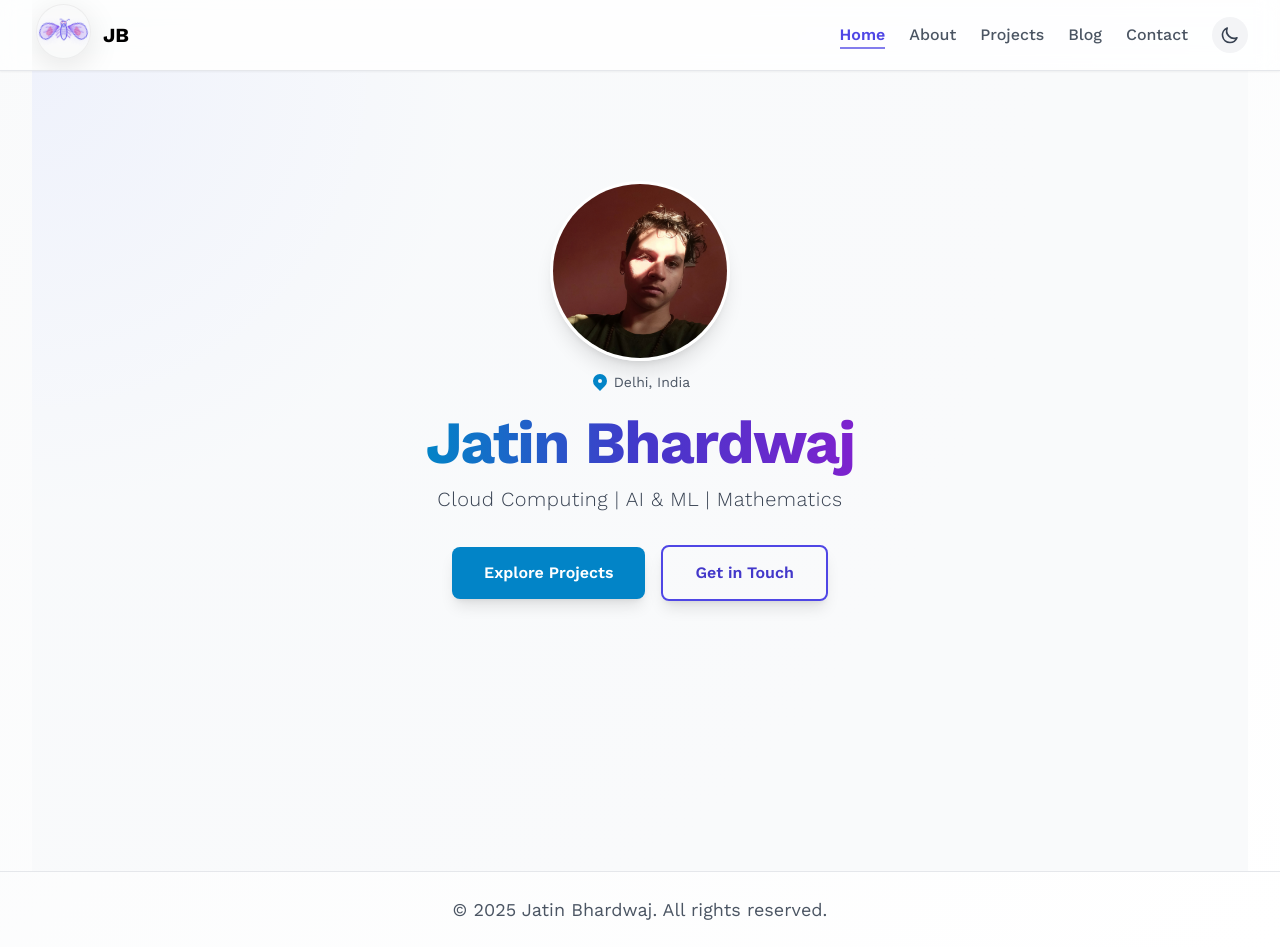
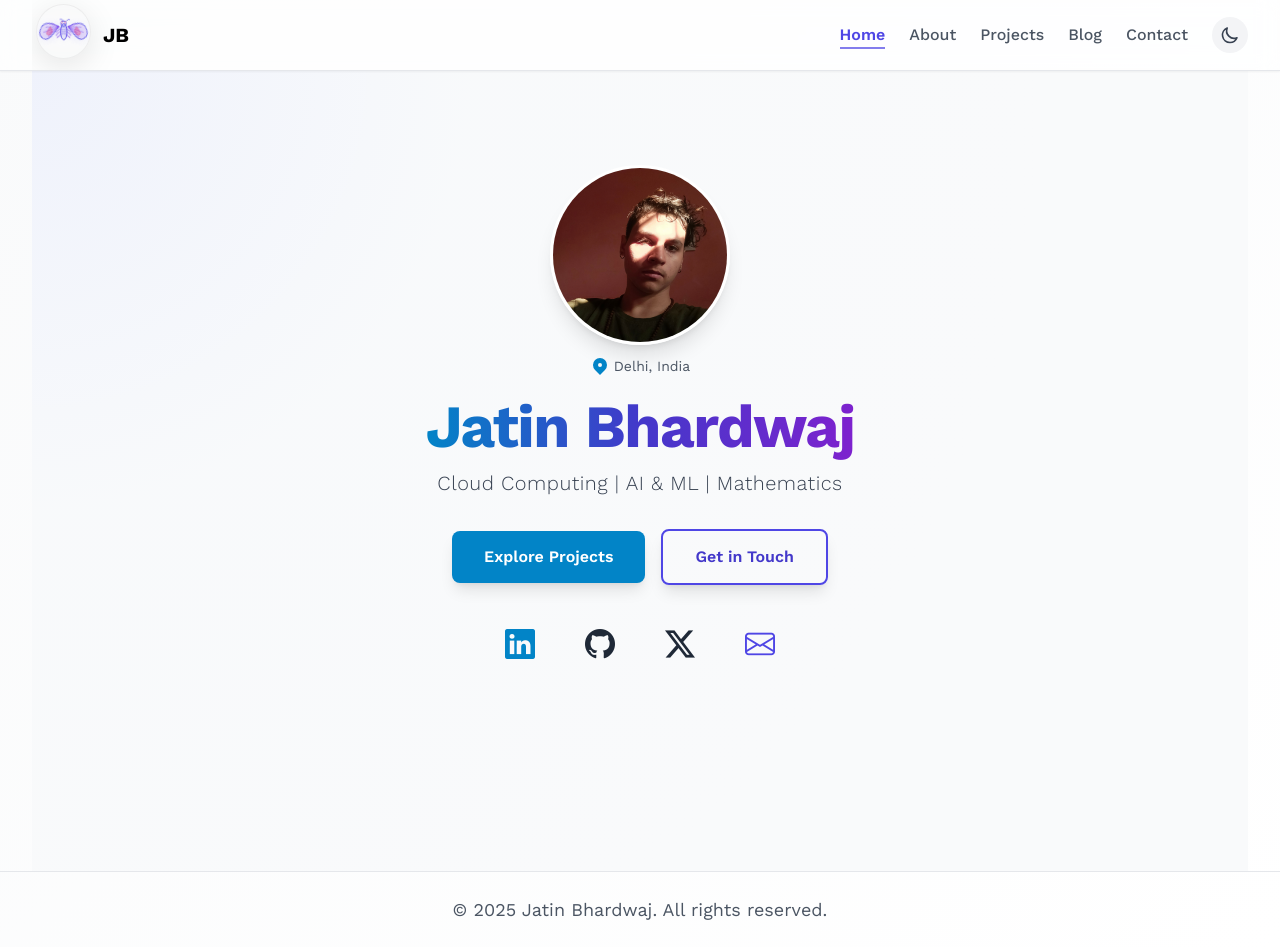
Before and after one commit to Jatinbhardwaj-093/JB, a Vue app: page / in a window 1280 px wide. Built offline with nearby package versions, Linux system fonts and the light colour scheme.

Commit message:
add the social links in home page

```diff
--- a/src/components/Intro.vue
+++ b/src/components/Intro.vue
@@ -7,8 +7,6 @@ const themeStore = useThemeStore();
 const firstName = ref("Jatin");
 const lastName = ref("Bhardwaj");
 const title = ref("Cloud Computing | AI & ML | Mathematics");
-const tagline = ref("Crafting intelligent solutions for a connected world.");
-const profileImageUrl = ref("../assets/images/profileImage/myimage.png");
 const location = ref("Delhi, India");
 
 const isLoaded = ref(false);
@@ -71,7 +69,7 @@ const backgroundStyle = computed(() => {
     <!-- Main Content Container -->
     <div style="display: table-cell">
       <div
-        class="relative z-10 w-full max-w-4xl mx-auto mt-10 sm:mt-20 text-center"
+        class="relative z-10 w-full max-w-4xl mx-auto mt-4 sm:mt-16 text-center"
       >
         <!-- Profile Image -->
         <div
@@ -96,7 +94,7 @@ const backgroundStyle = computed(() => {
         <div
           class="transition-all duration-1000 ease-out delay-200 transform opacity-0 translate-y-4"
           :class="{ 'opacity-100 translate-y-0': isLoaded }"
-          style="display: block; margin-top: -45px; margin-bottom: 20px;"
+          style="display: block; margin-top: -45px; margin-bottom: 20px"
         >
           <div style="display: inline-block">
             <svg
@@ -192,7 +190,220 @@ const backgroundStyle = computed(() => {
             Get in Touch
           </router-link>
         </div>
+
+        <!-- Social Links -->
+        <div
+          class="transition-all duration-1000 ease-out delay-500 transform opacity-0 translate-y-4 block"
+          :class="{ 'opacity-100 translate-y-0': isLoaded }"
+          style="margin-top: 2rem"
+        >
+          <div class="flex items-center justify-center gap-x-4 sm:gap-x-6">
+            <!-- LinkedIn -->
+            <a
+              href="https://www.linkedin.com/in/jatin-bhardwaj-b5962921a/"
+              target="_blank"
+              rel="noopener noreferrer"
+              class="social-link"
+            >
+              <div
+                class="social-icon-container flex items-center justify-center w-12 h-12 sm:w-14 sm:h-14 rounded-full transition-all duration-500"
+              >
+                <div
+                  class="social-icon-bg absolute inset-0 rounded-full transition-all duration-300 opacity-0"
+                  :class="
+                    themeStore.theme === 'dark'
+                      ? 'bg-gradient-to-br from-sky-900 to-indigo-900'
+                      : 'bg-gradient-to-br from-sky-100 to-indigo-200'
+                  "
+                ></div>
+                <i
+                  class="bi bi-linkedin relative z-10 text-2xl sm:text-3xl transition-all duration-300"
+                  :class="
+                    themeStore.theme === 'dark'
+                      ? 'text-sky-400'
+                      : 'text-sky-600'
+                  "
+                ></i>
+                <div class="social-icon-glow"></div>
+              </div>
+            </a>
+
+            <!-- GitHub -->
+            <a
+              href="https://github.com/Jatinbhardwaj-093"
+              target="_blank"
+              rel="noopener noreferrer"
+              class="social-link"
+            >
+              <div
+                class="social-icon-container flex items-center justify-center w-12 h-12 sm:w-14 sm:h-14 rounded-full transition-all duration-500"
+              >
+                <div
+                  class="social-icon-bg absolute inset-0 rounded-full transition-all duration-300 opacity-0"
+                  :class="
+                    themeStore.theme === 'dark'
+                      ? 'bg-gradient-to-br from-gray-700 to-gray-900'
+                      : 'bg-gradient-to-br from-gray-200 to-gray-300'
+                  "
+                ></div>
+                <i
+                  class="bi bi-github relative z-10 text-2xl sm:text-3xl transition-all duration-300"
+                  :class="
+                    themeStore.theme === 'dark'
+                      ? 'text-gray-300'
+                      : 'text-gray-800'
+                  "
+                ></i>
+                <div class="social-icon-glow"></div>
+              </div>
+            </a>
+
+            <!-- Twitter -->
+            <a
+              href="https://x.com/Jatin0932"
+              target="_blank"
+              rel="noopener noreferrer"
+              class="social-link"
+            >
+              <div
+                class="social-icon-container flex items-center justify-center w-12 h-12 sm:w-14 sm:h-14 rounded-full transition-all duration-500"
+              >
+                <div
+                  class="social-icon-bg absolute inset-0 rounded-full transition-all duration-300 opacity-0"
+                  :class="
+                    themeStore.theme === 'dark'
+                      ? 'bg-gradient-to-br from-blue-900 to-indigo-900'
+                      : 'bg-gradient-to-br from-blue-100 to-indigo-100'
+                  "
+                ></div>
+                <i
+                  class="bi bi-twitter-x relative z-10 text-2xl sm:text-3xl transition-all duration-300"
+                  :class="
+                    themeStore.theme === 'dark'
+                      ? 'text-gray-300'
+                      : 'text-gray-800'
+                  "
+                ></i>
+                <div class="social-icon-glow"></div>
+              </div>
+            </a>
+
+            <!-- Email -->
+            <a href="mailto:bhardwajjatin093@gmail.com" class="social-link">
+              <div
+                class="social-icon-container flex items-center justify-center w-12 h-12 sm:w-14 sm:h-14 rounded-full transition-all duration-500"
+              >
+                <div
+                  class="social-icon-bg absolute inset-0 rounded-full transition-all duration-300 opacity-0"
+                  :class="
+                    themeStore.theme === 'dark'
+                      ? 'bg-gradient-to-br from-indigo-900 to-purple-900'
+                      : 'bg-gradient-to-br from-indigo-100 to-purple-100'
+                  "
+                ></div>
+                <i
+                  class="bi bi-envelope relative z-10 text-2xl sm:text-3xl transition-all duration-300"
+                  :class="
+                    themeStore.theme === 'dark'
+                      ? 'text-indigo-400'
+                      : 'text-indigo-600'
+                  "
+                ></i>
+                <div class="social-icon-glow"></div>
+              </div>
+            </a>
+          </div>
+        </div>
       </div>
     </div>
   </section>
 </template>
+
+<style scoped>
+.social-link {
+  position: relative;
+  perspective: 1000px;
+}
+
+.social-icon-container {
+  position: relative;
+  overflow: visible;
+  will-change: transform;
+}
+
+/* Background appears on hover */
+.social-icon-bg {
+  transform: scale(0);
+  transition: all 0.4s cubic-bezier(0.175, 0.885, 0.32, 1.275);
+}
+
+.social-link:hover .social-icon-bg {
+  opacity: 1;
+  transform: scale(1.2);
+}
+
+/* Hover effect - slight float */
+.social-link:hover .social-icon-container {
+  transform: translateY(-5px);
+}
+
+/* Icon color enhancement on hover */
+.social-link:hover i {
+  filter: brightness(1.3);
+}
+
+/* Glow effect */
+.social-icon-glow {
+  position: absolute;
+  width: 100%;
+  height: 100%;
+  border-radius: 50%;
+  opacity: 0;
+  transition: all 0.4s ease-out;
+  pointer-events: none;
+}
+
+/* LinkedIn glow */
+.social-link:hover .bi-linkedin ~ .social-icon-glow {
+  opacity: 0.7;
+  box-shadow: 0 0 20px 8px rgba(0, 119, 181, 0.4);
+}
+
+/* GitHub glow */
+.social-link:hover .bi-github ~ .social-icon-glow {
+  opacity: 0.7;
+  box-shadow: 0 0 20px 8px rgba(110, 118, 129, 0.4);
+}
+
+/* Twitter/X glow */
+.social-link:hover .bi-twitter-x ~ .social-icon-glow {
+  opacity: 0.7;
+  box-shadow: 0 0 20px 8px rgba(29, 161, 242, 0.4);
+}
+
+/* Email glow */
+.social-link:hover .bi-envelope ~ .social-icon-glow {
+  opacity: 0.7;
+  box-shadow: 0 0 20px 8px rgba(124, 58, 237, 0.4);
+}
+
+/* Dark mode adjustments */
+:root[data-theme="dark"] .social-link:hover .social-icon-glow {
+  opacity: 0.6;
+}
+
+/* Pulse animation for the background on hover */
+.social-link:hover .social-icon-bg {
+  animation: socialIconPulse 2s ease-in-out infinite;
+}
+
+@keyframes socialIconPulse {
+  0%,
+  100% {
+    transform: scale(1);
+  }
+  50% {
+    transform: scale(1.1);
+  }
+}
+</style>
```
